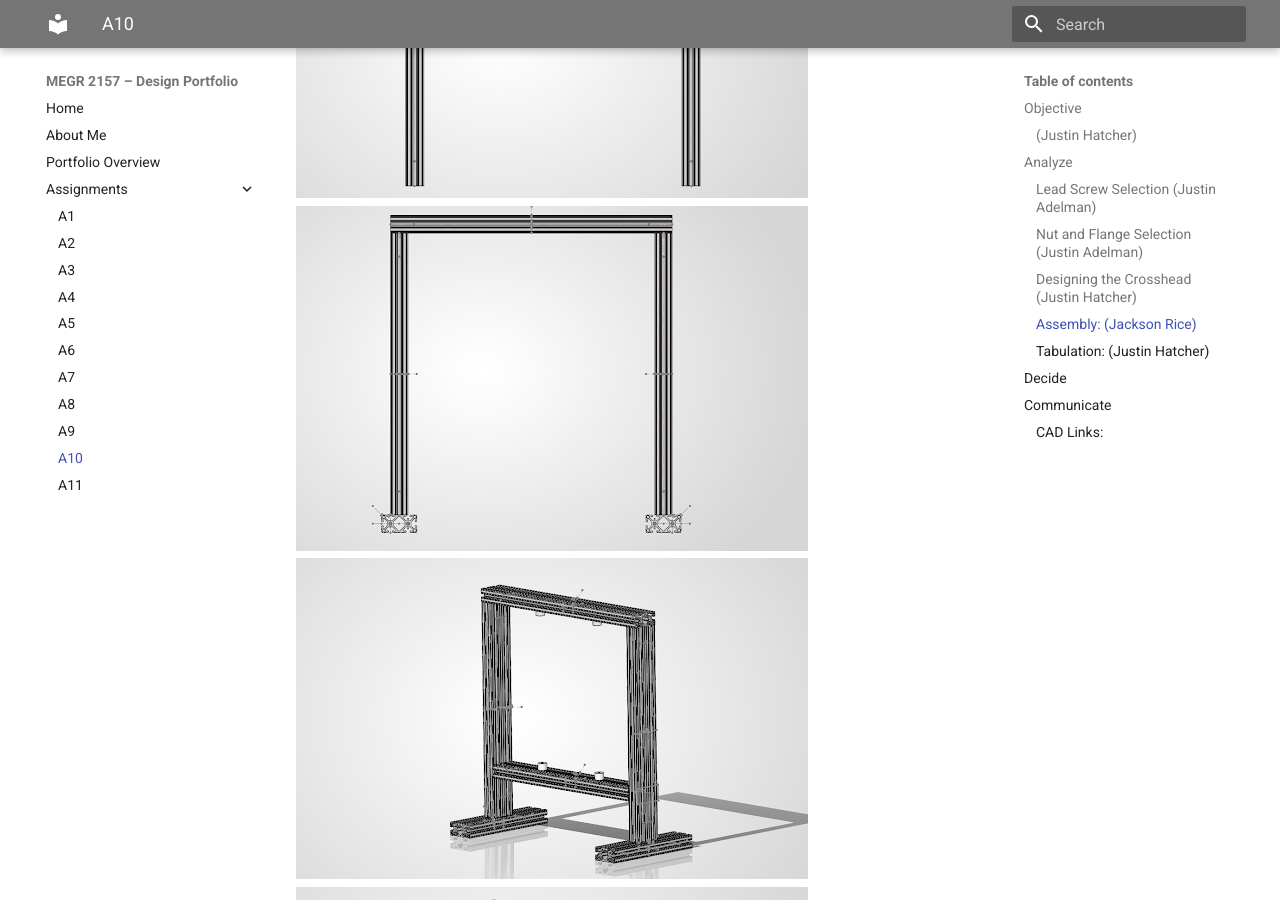
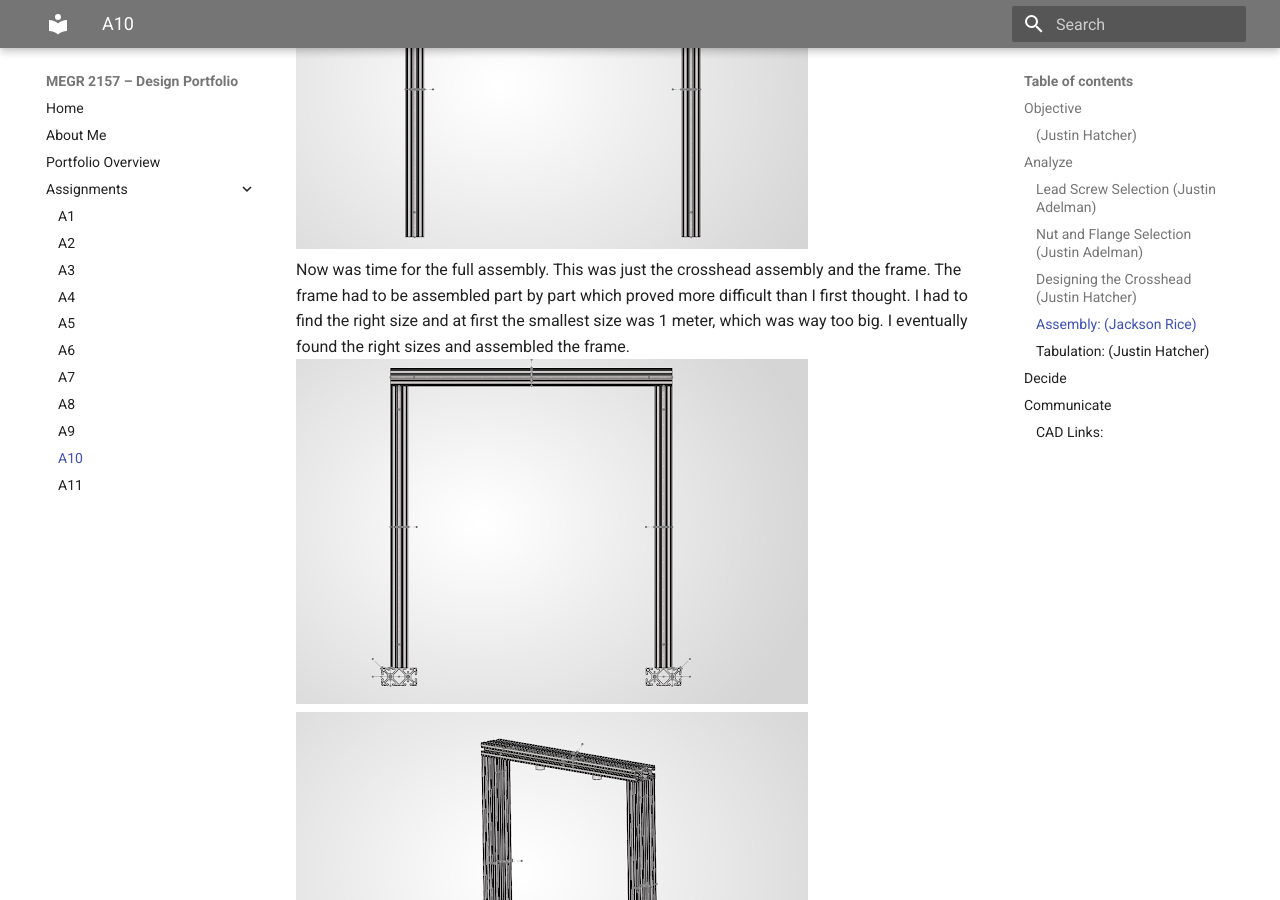
Before and after one commit to jadelma5/megr2156-portfolio, an MkDocs documentation site: the page built from docs/assignments/A10/index.md, in a window 1280 px wide and 900 px high, scrolled down 10212 px. Built offline with MkDocs 1.6.1 and Material for MkDocs 9.7.7, drawn with Linux system fonts in a browser that asks for light colours; some of the changed text lies outside the part shown.

Commit message:
Document assembly process for crosshead and frame
Added details about the assembly process for the crosshead and frame, including challenges faced in finding the correct sizes.

```diff
--- a/docs/assignments/A10/index.md
+++ b/docs/assignments/A10/index.md
@@ -64,6 +64,7 @@ Final view from above of the crosshead to see that bolt inserts for flange are v
 ![Crosshead](parametric.jpg)
 
 ### Assembly: (Jackson Rice)
+Now that everything was designed we just had to assemble it. First was the crosshead assembly. This consisted of two leadscrews, the crosshead itself, two flanges, and two nuts.
 ![Assembly](assmebly1.jpg)
 ![Assembly](assmebly2.jpg)
 ![Assembly](assembly3.jpg)
@@ -72,6 +73,7 @@ Final view from above of the crosshead to see that bolt inserts for flange are v
 ![Assembly](assembly6.jpg)
 ![Assembly](assmebly7.jpg)
 ![Assembly](assembly8.jpg)
+Now was time for the full assembly. This was just the crosshead assembly and the frame. The frame had to be assembled part by part which proved more difficult than I first thought. I had to find the right size and at first the smallest size was 1 meter, which was way too big. I eventually found the right sizes and assembled the frame.
 ![Assembly](assembly9.jpg)
 ![Assembly](assembly10.jpg)
 ![Assembly](assembly11.jpg)
```
